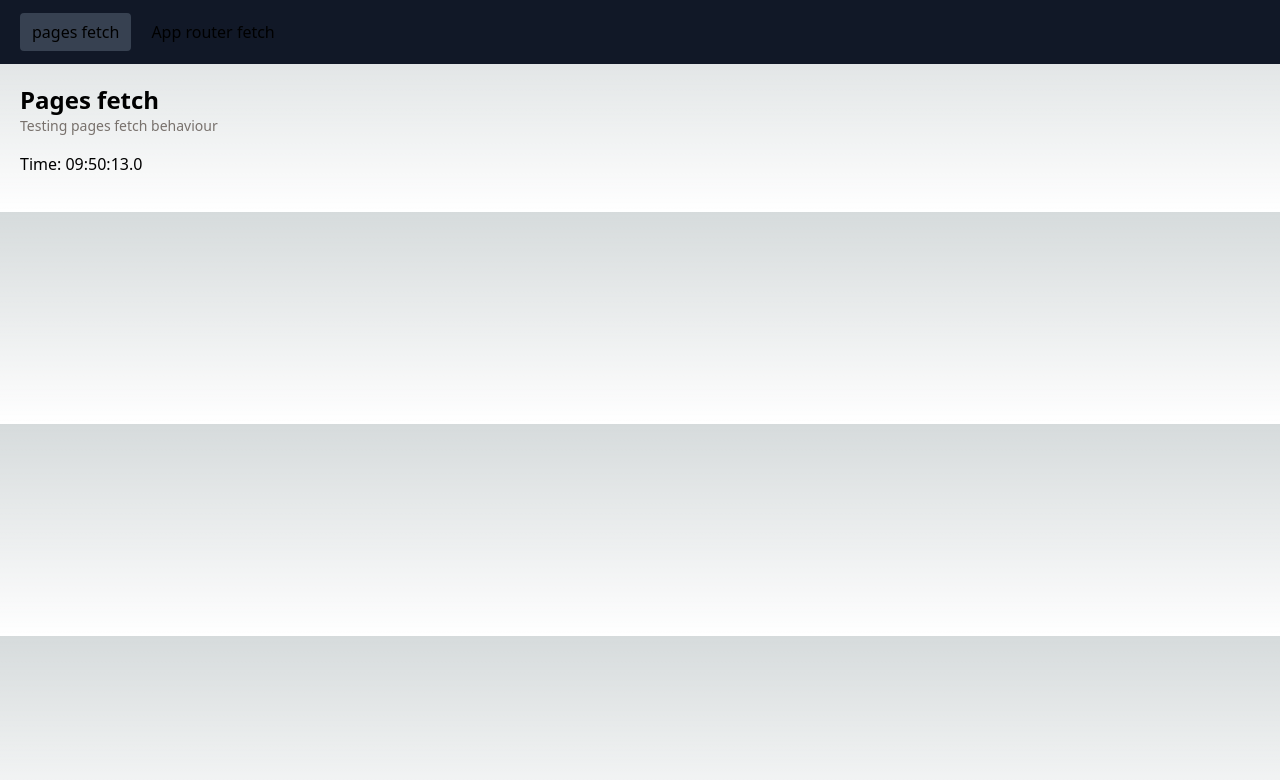
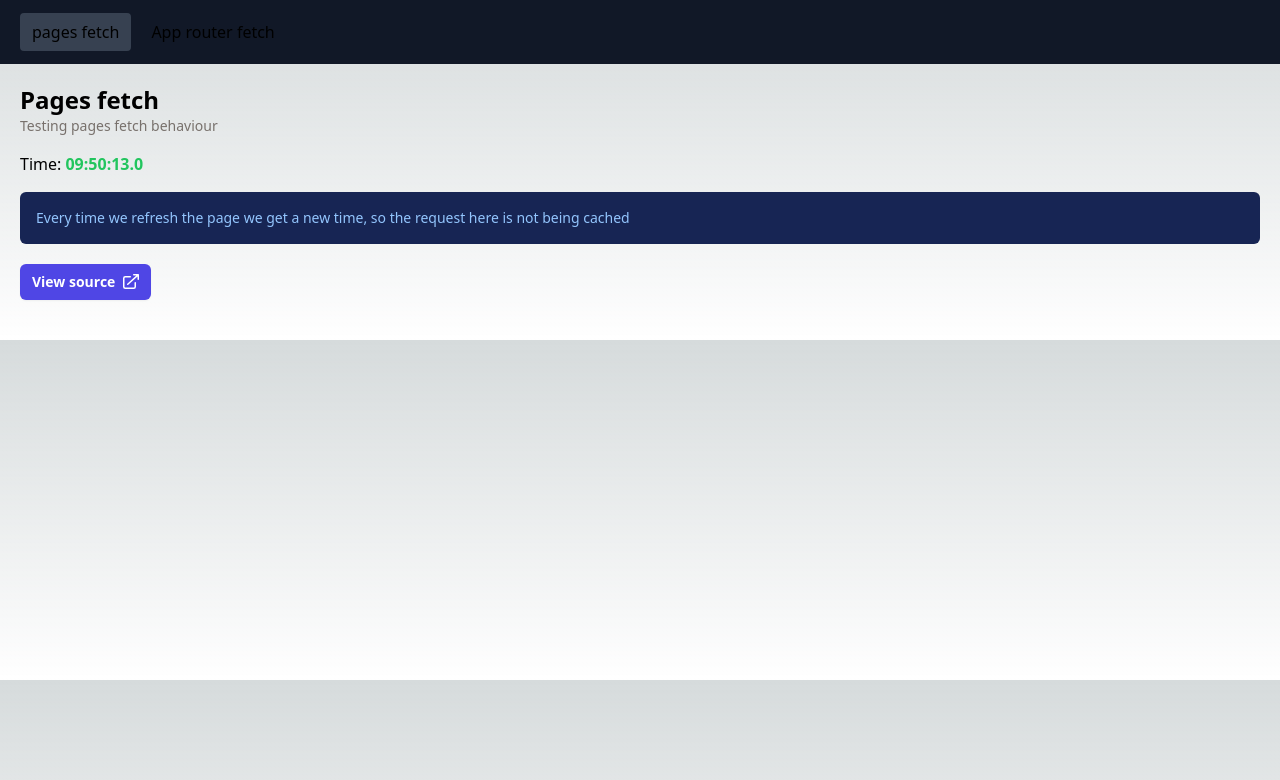
Before and after one commit to inkOfPixel/next-i18n-demo, a Next.js app: page /en/pages-fetch in a window 1280 px wide. Shown: the top 780 px of the page. Built offline with nearby package versions, Linux system fonts and the light colour scheme.

Commit message:
add explanation

```diff
--- a/app/[locale]/(caching)/app-router-fetch/page.tsx
+++ b/app/[locale]/(caching)/app-router-fetch/page.tsx
@@ -1,3 +1,5 @@
+import { ArrowTopRightOnSquareIcon } from "@heroicons/react/20/solid";
+
 async function getData() {
   const res = await fetch(`${process.env.NEXT_PUBLIC_API_ORIGIN}/api/time`);
   const data = await res.json();
@@ -14,9 +16,38 @@ export default async function Page() {
         Testing app router fetch behaviour
       </p>
       <div className="py-4">
-        <span>Time 1:</span> <span>{data.time}</span>
-        <br />
-        <span>Time 2:</span> <span>{data2.time}</span>
+        <p>
+          <span>Time 1:</span>{" "}
+          <span className="font-semibold text-blue-500">{data.time}</span>
+        </p>
+        <p>
+          <span>Time 2:</span>{" "}
+          <span className="font-semibold text-green-500">{data2.time}</span>
+        </p>
+      </div>
+      <div className="rounded-md bg-blue-950 p-4 text-blue-300 text-sm space-y-2">
+        <p>
+          When running in production, the first request (Time 1) is cached, but
+          the second (Time 2) is not.
+        </p>
+        <p>
+          The cache does not seem to persist across deployments though, so it is
+          not behaving exactly as advertised, but we are probably missing
+          something.
+        </p>
+      </div>
+      <div className="py-5">
+        <a
+          href="https://github.com/inkOfPixel/next-i18n-demo/blob/main/app/%5Blocale%5D/(caching)/app-router-fetch/page.tsx"
+          target="_blank"
+          className="inline-flex items-center gap-x-1.5 rounded-md bg-indigo-600 px-3 py-2 text-sm font-semibold text-white shadow-sm hover:bg-indigo-500 focus-visible:outline focus-visible:outline-2 focus-visible:outline-offset-2 focus-visible:outline-indigo-600"
+        >
+          View source
+          <ArrowTopRightOnSquareIcon
+            className="-mr-0.5 h-5 w-5"
+            aria-hidden="true"
+          />
+        </a>
       </div>
     </div>
   );
--- a/package.json
+++ b/package.json
@@ -9,6 +9,7 @@
     "lint": "next lint"
   },
   "dependencies": {
+    "@heroicons/react": "2.0.18",
     "@types/node": "20.2.5",
     "@types/react": "18.2.7",
     "@types/react-dom": "18.2.4",
--- a/pages/en/pages-fetch.tsx
+++ b/pages/en/pages-fetch.tsx
@@ -1,7 +1,8 @@
-import type { InferGetServerSidePropsType, GetServerSideProps } from "next";
+import Navbar from "@/components/nav-bar";
+import { ArrowTopRightOnSquareIcon } from "@heroicons/react/20/solid";
+import type { GetServerSideProps, InferGetServerSidePropsType } from "next";
 import Link from "next/link";
 import "../../app/globals.css";
-import Navbar from "@/components/nav-bar";
 
 type Data = {
   time: string;
@@ -24,7 +25,29 @@ export default function Page({
         <h1 className="text-2xl font-semibold">Pages fetch</h1>
         <p className="text-sm text-stone-500">Testing pages fetch behaviour</p>
         <div className="py-4">
-          <span>Time:</span> <span>{data.time}</span>
+          <p>
+            <span>Time:</span>{" "}
+            <span className="font-semibold text-green-500">{data.time}</span>
+          </p>
+        </div>
+        <div className="rounded-md bg-blue-950 p-4">
+          <p className="text-sm text-blue-300">
+            Every time we refresh the page we get a new time, so the request
+            here is not being cached
+          </p>
+        </div>
+        <div className="py-5">
+          <a
+            href="https://github.com/inkOfPixel/next-i18n-demo/blob/main/pages/en/pages-fetch.tsx"
+            target="_blank"
+            className="inline-flex items-center gap-x-1.5 rounded-md bg-indigo-600 px-3 py-2 text-sm font-semibold text-white shadow-sm hover:bg-indigo-500 focus-visible:outline focus-visible:outline-2 focus-visible:outline-offset-2 focus-visible:outline-indigo-600"
+          >
+            View source
+            <ArrowTopRightOnSquareIcon
+              className="-mr-0.5 h-5 w-5"
+              aria-hidden="true"
+            />
+          </a>
         </div>
       </div>
     </Layout>
```
Also changed, not shown: 1 other file (tests, documents, lock files or other folders).
